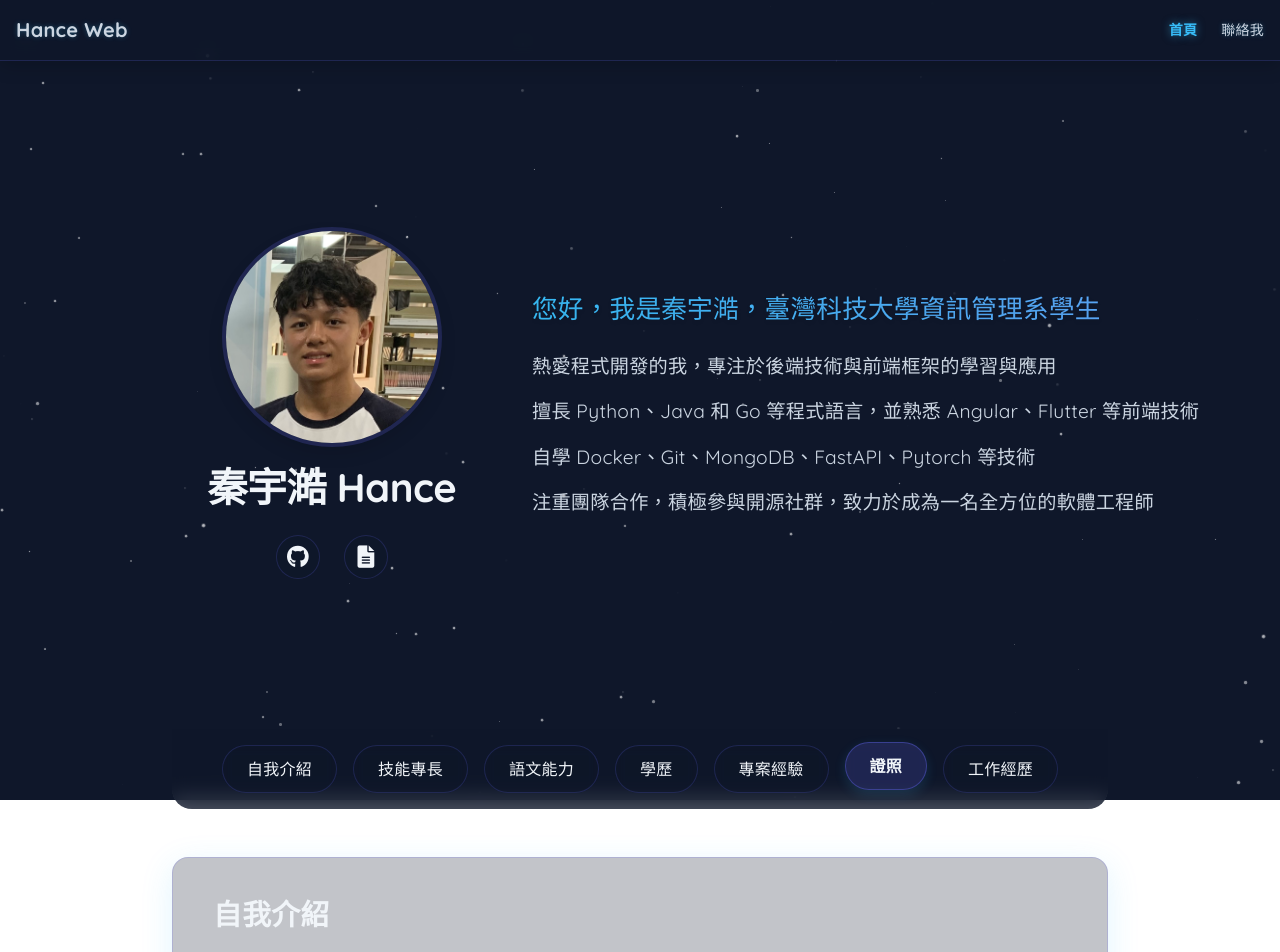
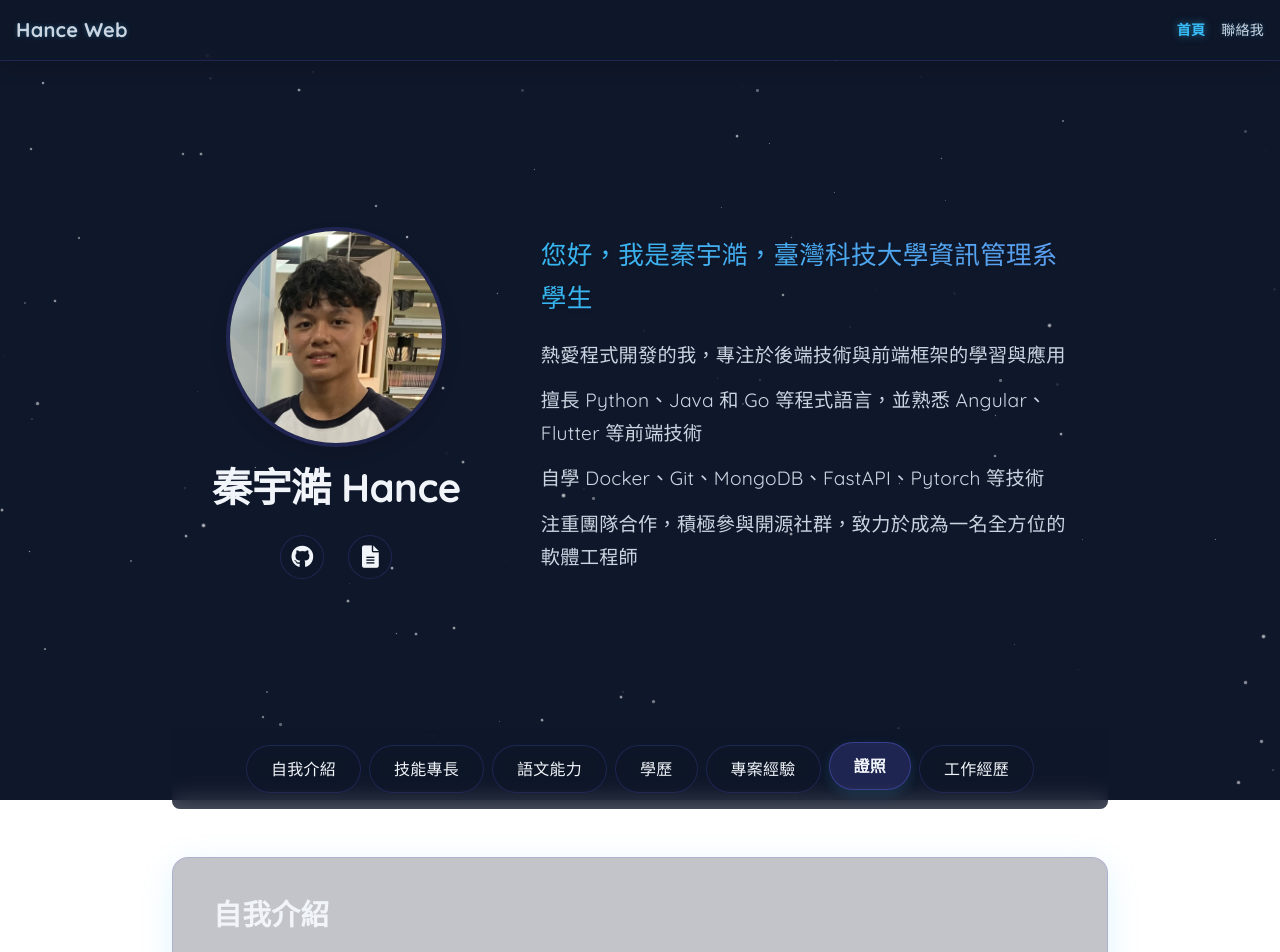
Before and after one commit to Hance08/HanceWeb, an Angular app in the folder frontend/: page / in a window 1280 px wide. Shown: the top 952 px of the page. Built offline with nearby package versions, Linux system fonts and the light colour scheme; a small style sheet from the web is missing.

Commit message:
優化各裝置版面佈局

```diff
--- a/frontend/src/app/app.component.html
+++ b/frontend/src/app/app.component.html
@@ -6,8 +6,9 @@
         <div class="flex items-center">
           <a routerLink="/" class="font-bold text-xl">Hance Web</a>
         </div>
-        <div class="flex items-center space-x-6">
-          <div class="hidden md:flex space-x-6">
+        <div class="flex items-center">
+          <!-- 移除 hidden md:flex，使按鈕在所有螢幕尺寸都顯示 -->
+          <div class="flex space-x-4">
             <a routerLink="/" routerLinkActive="active" [routerLinkActiveOptions]="{exact: true}" lang="zh-TW" class="chinese-text">首頁</a>
             <a routerLink="/contact" routerLinkActive="active" lang="zh-TW" class="chinese-text">聯絡我</a>
           </div>
--- a/frontend/src/app/components/contact/contact.component.scss
+++ b/frontend/src/app/components/contact/contact.component.scss
@@ -20,10 +20,10 @@
   // 表單元素樣式
   input, textarea {
     transition: all 0.3s ease;
-    color: rgba(255, 255, 255, 0.9);
+    color: #333;
 
     &::placeholder {
-      color: rgba(255, 255, 255, 0.5);
+      color: rgba(0, 0, 0, 0.5);
     }
 
     &:focus {
--- a/frontend/src/app/components/home/home.component.html
+++ b/frontend/src/app/components/home/home.component.html
@@ -20,16 +20,17 @@
       <div class="profile-info">
         <div class="profile-bio">
           <p>您好，我是秦宇澔，臺灣科技大學資訊管理系學生</p>
-          <p>熱愛程式開發的我，專注於後端技術與前端框架的學習與應用</p>
-          <p>擅長 Python、Java 和 Go 等程式語言，並熟悉 Angular、Flutter 等前端技術</p>
-          <p>自學 Docker、Git、MongoDB、FastAPI、Pytorch 等技術</p>
-          <p>注重團隊合作，積極參與開源社群，致力於成為一名全方位的軟體工程師</p>
+          <p class="break-words">熱愛程式開發的我，專注於後端技術與前端框架的學習與應用</p>
+          <p class="break-words">擅長 Python、Java 和 Go 等程式語言，並熟悉 Angular、Flutter 等前端技術</p>
+          <p class="break-words">自學 Docker、Git、MongoDB、FastAPI、Pytorch 等技術</p>
+          <p class="break-words">注重團隊合作，積極參與開源社群，致力於成為一名全方位的軟體工程師</p>
         </div>
       </div>
     </div>
   </div>
 
   <div class="section-nav">
+    <div class="nav-scroller">
       <button class="nav-btn" data-section="about" (click)="scrollToSection('about')">自我介紹</button>
       <button class="nav-btn" data-section="skills" (click)="scrollToSection('skills')">技能專長</button>
       <button class="nav-btn" data-section="languages" (click)="scrollToSection('languages')">語文能力</button>
@@ -37,6 +38,7 @@
       <button class="nav-btn" data-section="projects" (click)="scrollToSection('projects')">專案經驗</button>
       <button class="nav-btn" data-section="certifications" (click)="scrollToSection('certifications')">證照</button>
       <button class="nav-btn" data-section="experience" (click)="scrollToSection('experience')">工作經歷</button>
+    </div>
   </div>
 
   <!-- 內容區域容器 -->
--- a/frontend/src/app/components/home/home.component.scss
+++ b/frontend/src/app/components/home/home.component.scss
@@ -41,6 +41,12 @@
     background-color: rgba(15, 23, 42, 0.25);
     transition: transform 0.3s ease, box-shadow 0.3s ease, background-color 0.3s ease, color 0.3s ease;
     scroll-margin-top: 80px; // 設置滾動目標的頂部邊距，避免被導航欄擋住
+
+    @media (max-width: 768px) {
+      scroll-margin-top: 20px; // 在移動設備上減少滾動邊距，因為導航欄不再固定
+      padding: 1.5rem;
+      margin-bottom: 2rem;
+    }
 
     &:hover {
       transform: translateY(-5px);
@@ -188,9 +194,9 @@
           p {
             margin-bottom: 0.8rem;
             font-size: 1.2rem;
-            white-space: nowrap;
-            overflow: hidden;
-            text-overflow: ellipsis;
+            white-space: normal;
+            overflow: visible;
+            text-overflow: clip;
             display: block;
             transition: color 0.3s ease;
 
@@ -240,16 +246,64 @@
   .section-nav {
     display: flex;
     justify-content: center;
-    flex-wrap: wrap;
-    gap: 1rem;
     margin: 1rem 0 2rem;
     position: sticky;
     top: 0;
-    padding: 1rem 0;
     z-index: 100;
     background-color: rgba(15, 23, 42, 0.75);
     backdrop-filter: blur(10px);
-    border-radius: 0 0 20px 20px;
+    border-radius: 8px;
+
+    // 在移動設備上取消固定定位
+    @media (max-width: 768px) {
+      position: static; // 取消固定定位
+      margin: 0.75rem 0 1.25rem;
+      background-color: rgba(15, 23, 42, 0.5); // 降低背景不透明度
+      box-shadow: 0 2px 8px rgba(0, 0, 0, 0.1); // 調整陰影
+      padding: 0.25rem; // 增加內邊距
+      border-radius: 10px; // 調整圓角
+    }
+
+    .nav-scroller {
+      display: flex;
+      justify-content: center;
+      flex-wrap: wrap;
+      gap: 0.5rem;
+      padding: 1rem 0.5rem;
+      max-width: 100%;
+      overflow-x: visible; /* 改為可見，不可滾動 */
+
+      /* 不再需要隱藏滾動條 */
+      scrollbar-width: initial;
+      -ms-overflow-style: initial;
+      &::-webkit-scrollbar {
+        display: initial;
+      }
+    }
+
+    /* 針對移動設備優化 */
+    @media (max-width: 768px) {
+      margin: 0.5rem 0 1.5rem;
+
+      .nav-scroller {
+        padding: 0.5rem;
+        max-height: none; /* 移除高度限制 */
+        white-space: normal; /* 允許換行 */
+        flex-wrap: wrap; /* 允許換行 */
+        justify-content: center; /* 置中顯示 */
+        gap: 0.375rem; /* 調整按鈕間距 */
+      }
+
+      .nav-btn {
+        padding: 0.2rem 0.5rem;
+        font-size: 0.75rem;
+        border-radius: 12px;
+        min-width: auto; /* 允許內容決定寬度 */
+        flex-shrink: 0; /* 防止按鈕縮小 */
+        background-color: rgba(15, 23, 42, 0.4); // 調整按鈕的背景色
+        margin-bottom: 0; /* 移除底部邊距，因為已有 gap */
+      }
+    }
 
     .nav-btn {
       padding: 0.8rem 1.5rem;
--- a/frontend/src/styles.scss
+++ b/frontend/src/styles.scss
@@ -20,12 +20,18 @@
   --accent-color: #38bdf8;
 }
 
+html {
+  min-width: 320px; /* 設置最小寬度，防止頁面過度縮小 */
+}
+
 body {
   margin: 0;
   font-family: 'Quicksand', 'LXGW WenKai TC', sans-serif;
   transition: background-color 0.3s ease, color 0.3s ease;
   background-color: transparent;
   color: var(--text-primary);
+  min-width: 320px; /* 設置最小寬度，防止頁面過度縮小 */
+  overflow-x: hidden; /* 防止水平滾動 */
 }
 
 a {
```
Also changed, not shown: frontend/src/app/components/contact/contact.component.html (+15 -15 lines). Lines whose indentation alone changed are shown as unchanged.
